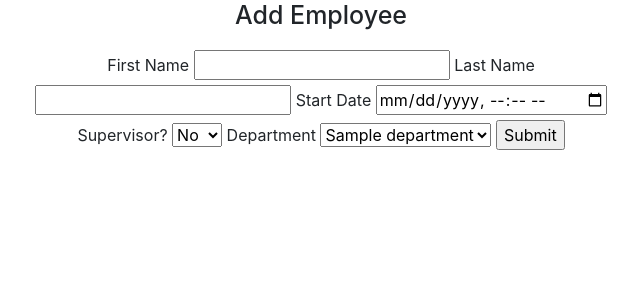
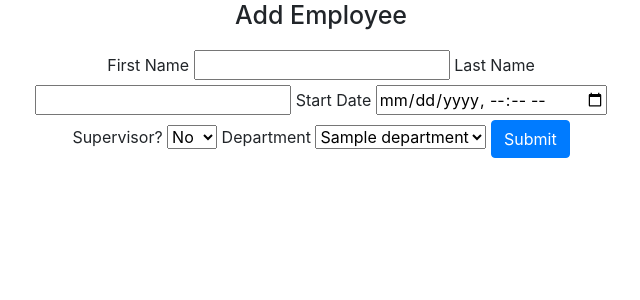
Before and after one commit to garrulous-gobies/Bangazon_1, a Django app: page /Bangazon/Employees/form in a window 1280 px wide. Shown: the part 40-340 px from the top of the page, without its empty margins (319-959 px from the left). Run offline with Django 3.2, Linux system fonts and the light colour scheme; tables that the repository leaves empty hold one stand-in row (values such as "Sample post"); some libraries are stand-ins or nearby versions.

Commit message:
fixed styles

```diff
--- a/Bangazon/templates/Bangazon/employee_edit.html
+++ b/Bangazon/templates/Bangazon/employee_edit.html
@@ -10,7 +10,7 @@
 
         {{ form.as_p }}
 
-        <input type="submit" value="Submit">
+        <input type="submit" value="Submit" class="btn btn-primary">
 
     </form>
 </div>
--- a/Bangazon/templates/Bangazon/employees_form.html
+++ b/Bangazon/templates/Bangazon/employees_form.html
@@ -29,7 +29,7 @@
             <option value={{department.id}}>{{department.name}}</option>
             {% endfor %}
         </select>
-        <input type="submit" value="Submit">
+        <input type="submit" value="Submit" class="btn btn-primary">
 
     </form>
 </div>
```
